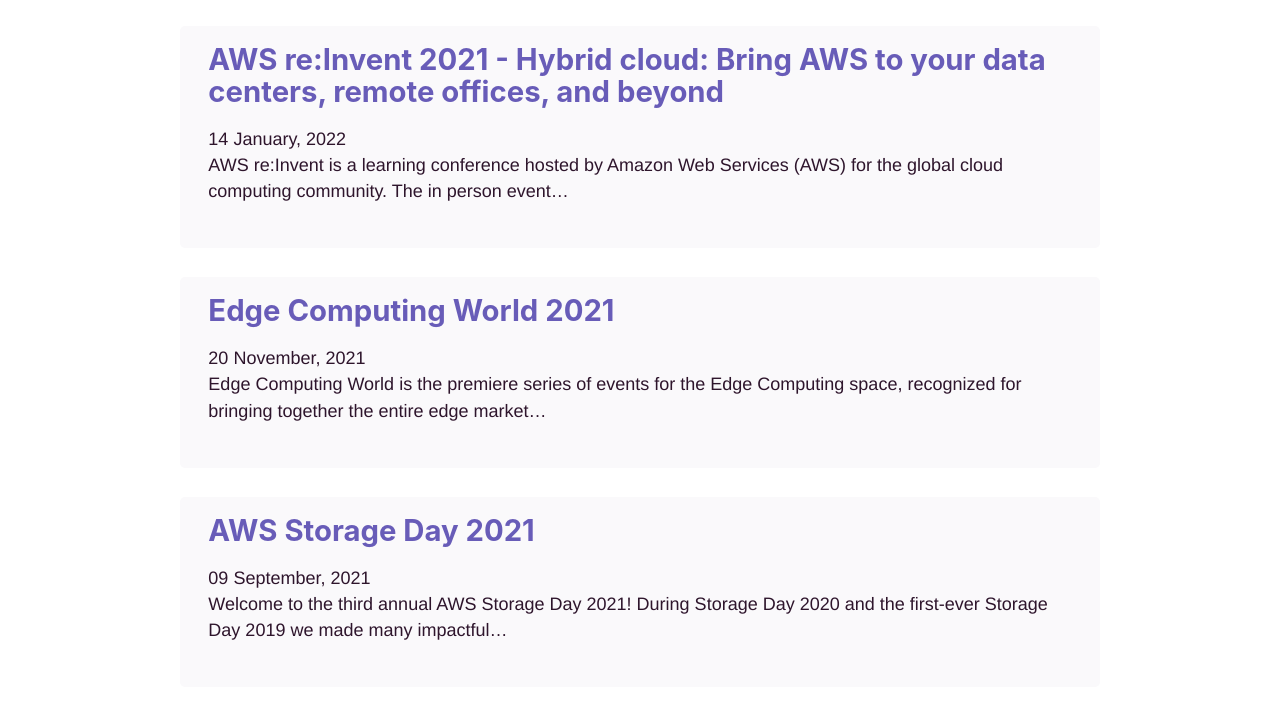
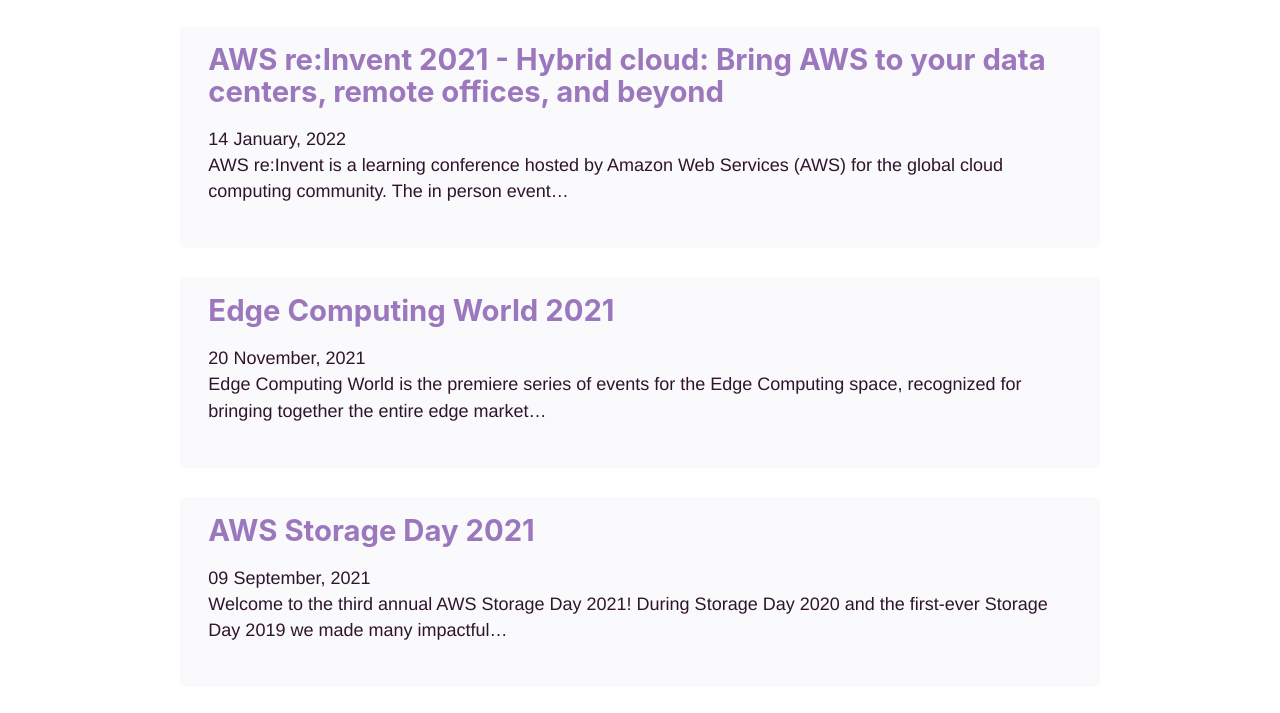
Before and after one commit to sigitp-git/sigit.cloud-gatsby, a Gatsby site: page / in a window 1280 px wide. Shown: the part 154-867 px from the top of the page. Built offline with nearby package versions, Linux system fonts and the light colour scheme; Gatsby itself is replaced by a stand-in of ours.

Commit message:
theme update

```diff
--- a/src/components/layout.css
+++ b/src/components/layout.css
@@ -1,21 +1,27 @@
 :root {
   --headerTitleColor: white;
-  --headerColor: darkslateblue;
-  --headerSubLinkBG: rgb(103, 93, 170);
-  --headerSubLinkColor: white;
+  /* --headerColor: darkslateblue; */
+  --headerColor: #957DAD;
+  /* --headerSubLinkBG: rgb(103, 93, 170); */
+  --headerSubLinkBG: #eeecf1;
+  /* --headerSubLinkColor: white; */
+  --headerSubLinkColor: rgb(150, 144, 189);
   /* --headerSubLinkBG: #353239; */
   /* --bodyBGColor: #2B292E; */
   --bodyBGColor: white;
   --themeColor: #2e152c;
-  --headingColor: rgb(104, 92, 184);
+  /* --headingColor: rgb(104, 92, 184); */
+  --headingColor: rgb(155, 120, 189);
   /* --hoverColor: rgb(194, 189, 233);  */
-  --hoverColor: rgb(150, 144, 189);
+  /* --hoverColor: rgb(150, 144, 189); */
+  --hoverColor: #8EA7E9;
   /* --hoverColor: rgb(226, 212, 243);  */
   /*  --blogListBG: #353239; */
   /* --blogListBG: #eeecf1; */
   --blogListBG: #faf9fb;
   /* --blogListBGHover: #faf9fb; */
-  --blogListBGHover: #eeecf1;
+  /* --blogListBGHover: #eeecf1; */
+  --blogListBGHover: white;
   /* --blogListBGHover: #3d3941; */
   --blogListBrdr: rgb(230, 223, 223);
   /* --blogListBrdr: #423e47;  */
@@ -26,6 +32,36 @@
   /* --headingColor: rebeccapurple; */
   /* --hoverColor: rgb(105, 95, 171);  */
 }
+
+/* pastel-purple */
+/* :root {
+  --headerTitleColor: white;
+  --headerColor: #957DAD;
+  --headerSubLinkBG: #eeecf1;
+  --headerSubLinkColor: rgb(150, 144, 189);
+  --bodyBGColor: white;
+  --themeColor: #2e152c;
+  --headingColor: rgb(155, 120, 189);
+  --hoverColor: #8EA7E9;
+  --blogListBG: #faf9fb;
+  --blogListBGHover: white;
+  --blogListBrdr: rgb(230, 223, 223);
+} */
+
+/* dark-slate-blue */
+/* :root {
+  --headerTitleColor: white;
+  --headerColor: darkslateblue;
+  --headerSubLinkBG: rgb(103, 93, 170);
+  --headerSubLinkColor: white;
+  --bodyBGColor: white;
+  --themeColor: #2e152c;
+  --headingColor: rgb(104, 92, 184);
+  --hoverColor: rgb(150, 144, 189);
+  --blogListBG: #faf9fb;
+  --blogListBGHover: #eeecf1;
+  --blogListBrdr: rgb(230, 223, 223);
+} */
 
 html {
   font-family: sans-serif;
```
Also changed, not shown: src/archive/draft/09/2020-09-09-build-serverless-realtime-microblog-offline/index.md (renamed from draft/09/2020-09-09-build-serverless-realtime-microblog-offline/index.md), 1 other file.
